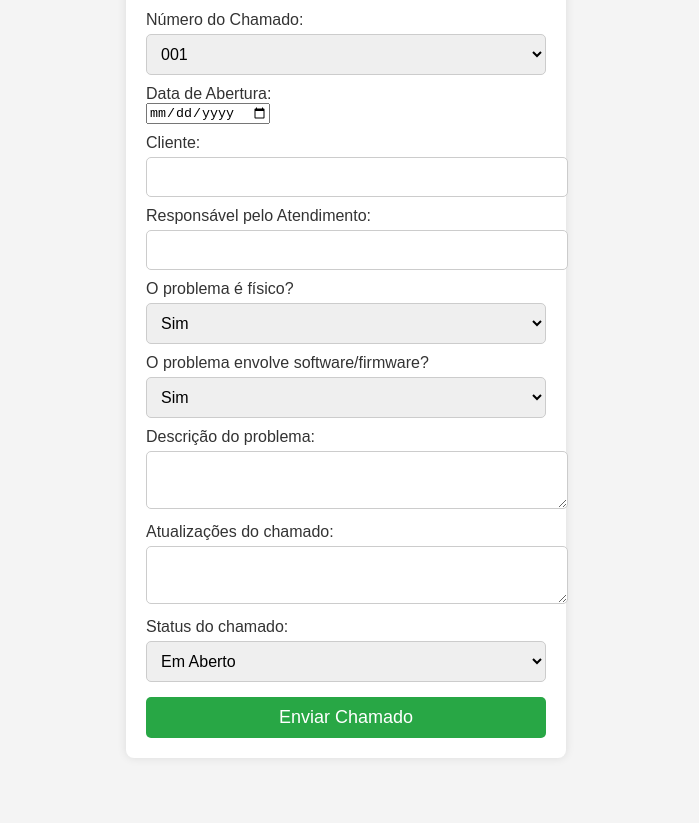
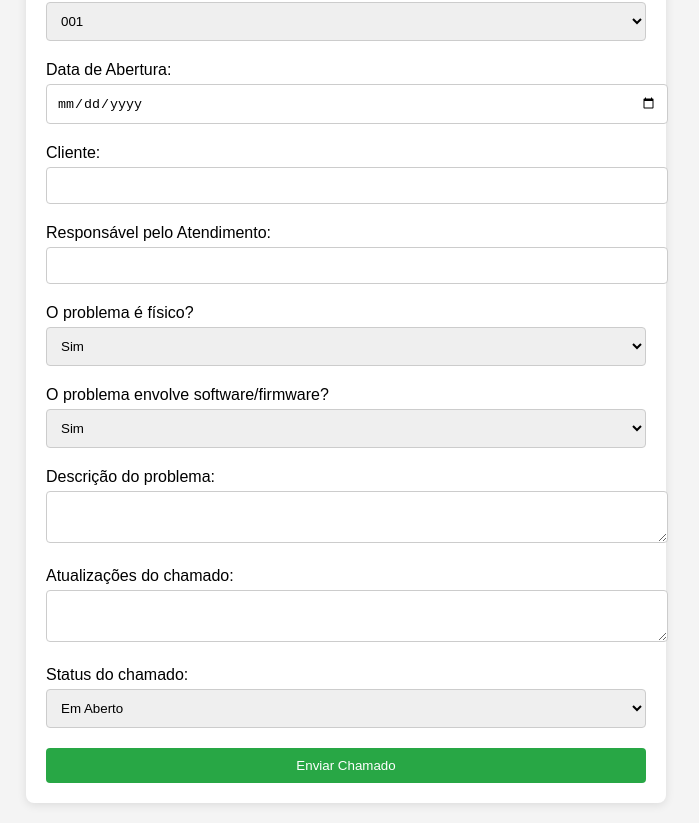
Before and after one commit to zMini02/centraldechamados, a plain HTML site: page index.html in a window 1280 px wide. Shown: the part 139-962 px from the top of the page, without its empty margins (294-993 px from the left). Drawn offline with Linux system fonts and the light colour scheme.

Commit message:
Update styles.css

```diff
--- a/styles.css
+++ b/styles.css
@@ -2,48 +2,46 @@ body {
     font-family: Arial, sans-serif;
     background-color: #f4f4f4;
     margin: 0;
-    padding: 0;
+    padding: 20px;
 }
 
 .container {
-    width: 400px;
-    margin: 50px auto;
-    background-color: #fff;
+    max-width: 600px;
+    margin: 0 auto;
+    background: #fff;
     padding: 20px;
-    box-shadow: 0 0 10px rgba(0, 0, 0, 0.1);
     border-radius: 8px;
+    box-shadow: 0 2px 10px rgba(0, 0, 0, 0.1);
 }
 
 h1 {
     text-align: center;
-    color: #333;
+    margin-bottom: 20px;
 }
 
 label {
     display: block;
-    margin-top: 10px;
-    color: #333;
+    margin-bottom: 5px;
 }
 
-input[type="text"], select, textarea {
+input[type="text"],
+input[type="date"],
+textarea,
+select {
     width: 100%;
     padding: 10px;
-    margin-top: 5px;
+    margin-bottom: 20px;
     border: 1px solid #ccc;
-    border-radius: 5px;
-    font-size: 16px;
+    border-radius: 4px;
 }
 
 button {
-    display: block;
     width: 100%;
     padding: 10px;
     background-color: #28a745;
     color: white;
-    font-size: 18px;
     border: none;
-    border-radius: 5px;
-    margin-top: 15px;
+    border-radius: 4px;
     cursor: pointer;
 }
 
```
